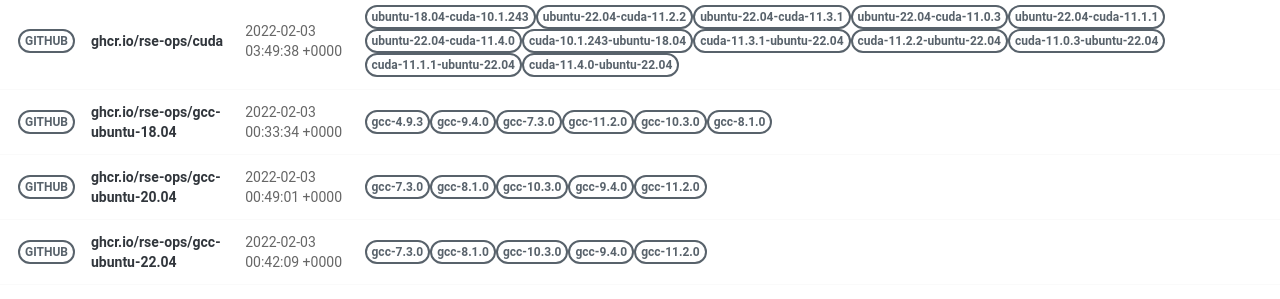
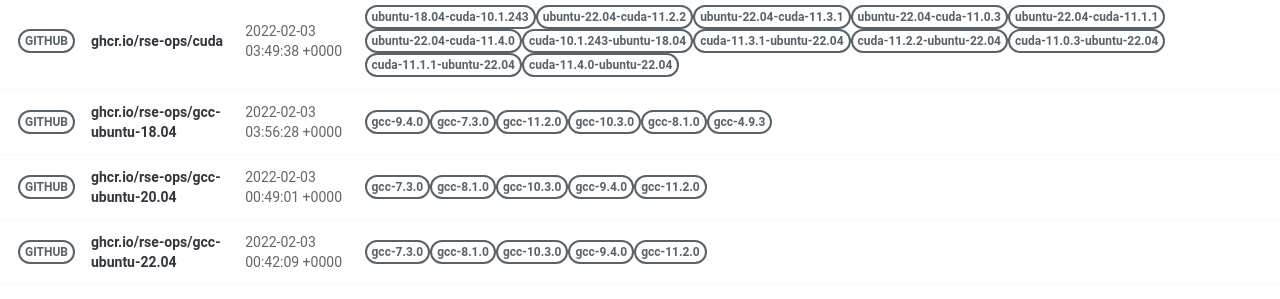
Before and after one commit to rse-ops/docker-images, a Jekyll site: the page built from pages/index.md, in a window 1280 px wide. Shown: the part 502-801 px from the top of the page. Built offline with Jekyll 4.4.1, drawn with Linux system fonts in a browser that asks for light colours; nearby versions of some CDN libraries.

Commit message:
Automated push to update library 2022-02-03

```diff
--- a/_library/ghcr.io-rse-ops-gcc-ubuntu-18.04.md
+++ b/_library/ghcr.io-rse-ops-gcc-ubuntu-18.04.md
@@ -1,14 +1,11 @@
 ---
 layout: container
 name: ghcr.io/rse-ops/gcc-ubuntu-18.04
-updated_at: 2022-02-03 00:33:34.161577
+updated_at: 2022-02-03 03:56:28.390718
 
 
 container_url: https://github.com/orgs/rse-ops/packages/container/package/gcc-ubuntu-18.04
 versions:
- - tag: gcc-4.9.3
-   dockerfile: https://github.com/rse-ops/docker-images/blob/main/ubuntu/gcc/Dockerfile
-   manifest: https://crane.ggcr.dev/manifest/ghcr.io/rse-ops/gcc-ubuntu-18.04:gcc-4.9.3
  - tag: gcc-9.4.0
    dockerfile: https://github.com/rse-ops/docker-images/blob/main/ubuntu/gcc/Dockerfile
    manifest: https://crane.ggcr.dev/manifest/ghcr.io/rse-ops/gcc-ubuntu-18.04:gcc-9.4.0
```
Also changed, not shown: other parts of _library/ghcr.io-rse-ops-gcc-ubuntu-18.04.md (+3 -0 lines).
